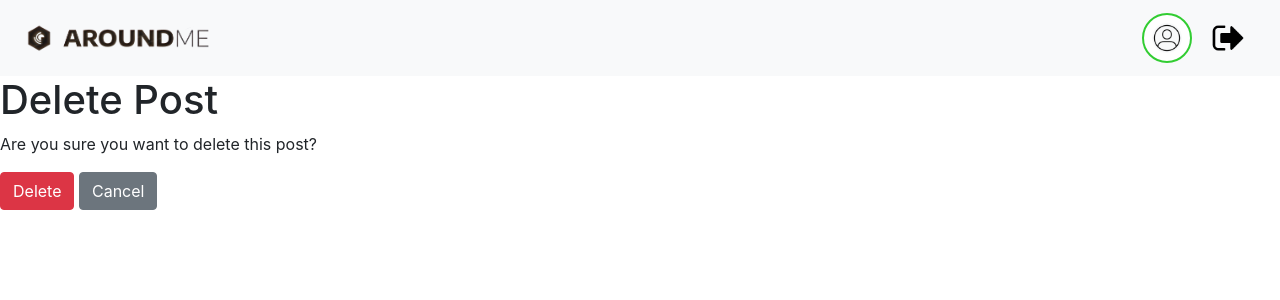
After one commit to Sree-Ram-MS/IG-144p, a Django app: page /user/DelPost/5 in a window 1280 px wide. The commit adds this page. Shown: the top 300 px of the page. Run offline with Django 4.2, Linux system fonts and the light colour scheme; data comes from the database, SQL or seed files in the repository; both versions use the stored data as it was after the commit; some libraries are stand-ins or nearby versions.

Commit message:
07/03/23

```diff
--- /dev/null
+++ b/AroundME/user/templates/DeletePost.html
@@ -0,0 +1,20 @@
+{% extends 'UserNav.html' %}
+{% block nav %}
+
+<h1>Delete Post</h1>
+<p>Are you sure you want to delete this post?</p>
+{% if object.image %}
+<tr>
+  <td>Current Image:</td>
+  <td><img src="{{ object.image.url }}" alt="{{ object.caption }}" style="max-width: 60%;"></td>
+</tr>
+{% endif %}
+
+<form method="post" enctype="multipart/form-data">
+    {% csrf_token %}
+    <button type="submit" class="btn btn-danger">Delete</button>
+    <a href="{% url 'Profile' %}" class="btn btn-secondary">Cancel</a>
+</form>
+
+
+{% endblock nav %}
--- a/AroundME/user/templates/UserProfile.html
+++ b/AroundME/user/templates/UserProfile.html
@@ -166,6 +166,11 @@
                 <h5 class="card-title">{{i.datetime}}</h5>
                 <p class="card-text">{{i.caption}}</p>
               </div>
+              <div class="card-footer">
+                <a href="{% url 'EditPost' request.user.Bio_user.id %}" class="btn btn-primary">Edit</a>
+                <a href="{% url 'DelPost' request.user.Bio_user.id %}" class="btn btn-warning">Delete</a>
+              </div>
+              </div>
               {% endfor %}
         </div>
 
--- a/AroundME/user/templates/Userpage.html
+++ b/AroundME/user/templates/Userpage.html
@@ -37,6 +37,10 @@
     <div class="card-body">
       <h5 class="card-title">{{i.datetime}}</h5>
       <p class="card-text">{{i.caption}}</p>
+      <div class="card-footer">
+        <a href="" class="btn btn-primary">Edit</a>
+        <a href="" class="btn btn-warning">Delete</a>
+      </div>
     </div>
     {% endfor %}
 
--- a/AroundME/user/urls.py
+++ b/AroundME/user/urls.py
@@ -1,5 +1,5 @@
 from django.urls import path
-from .views import UserHome,Profile,LogOut,BioAdd,BioEdit,ChangePassword
+from .views import UserHome,Profile,LogOut,BioAdd,BioEdit,ChangePassword,PostEdit,PostDelete
 
 urlpatterns = [
     path("userpage/",UserHome.as_view(),name="userpage"),
@@ -7,6 +7,8 @@ urlpatterns = [
     path("logout/",LogOut.as_view(),name="Logout"),
     path("AddBio/",BioAdd.as_view(),name="AddBio"),
     path("EditBio/<int:pk>",BioEdit.as_view(),name="EditBio"),
+    path("EditPost/<int:pk>",PostEdit.as_view(),name="EditPost"),
+    path("DelPost/<int:pk>",PostDelete.as_view(),name="DelPost"),
     path("ChangePAssword",ChangePassword.as_view(),name="CPass"),
 
 ]
--- a/AroundME/user/views.py
+++ b/AroundME/user/views.py
@@ -1,5 +1,5 @@
-from django.shortcuts import render,redirect
-from django.views.generic import View,TemplateView,CreateView,UpdateView,FormView
+from django.shortcuts import render,redirect,reverse
+from django.views.generic import View,TemplateView,CreateView,UpdateView,FormView,DeleteView
 from django.contrib.auth import logout,authenticate
 from .forms import BioForm,CPForm,PostForm
 from .models import Bio,Posts
@@ -24,6 +24,21 @@ class UserHome(CreateView):
         context["data"]=Posts.objects.all().order_by('-datetime')
         # user=req.user
         return context
+
+class PostEdit(UpdateView):
+    form_class=PostForm
+    model=Posts
+    template_name="EditPost.html"
+    success_url=reverse_lazy("Profile")
+    pk_url_kwarg="pk"
+
+class PostDelete(DeleteView):
+    model=Posts
+    template_name="DeletePost.html"
+    success_url=reverse_lazy("Profile")
+    pk_url_kwarg="pk"
+
+
 
 class Profile(TemplateView):
     template_name="UserProfile.html"
```
Also changed, not shown: AroundME/user/templates/EditPost.html (added, +14 -0 lines), AroundME/db.sqlite3, AroundME/post_img/MESSI.jpg (added).
